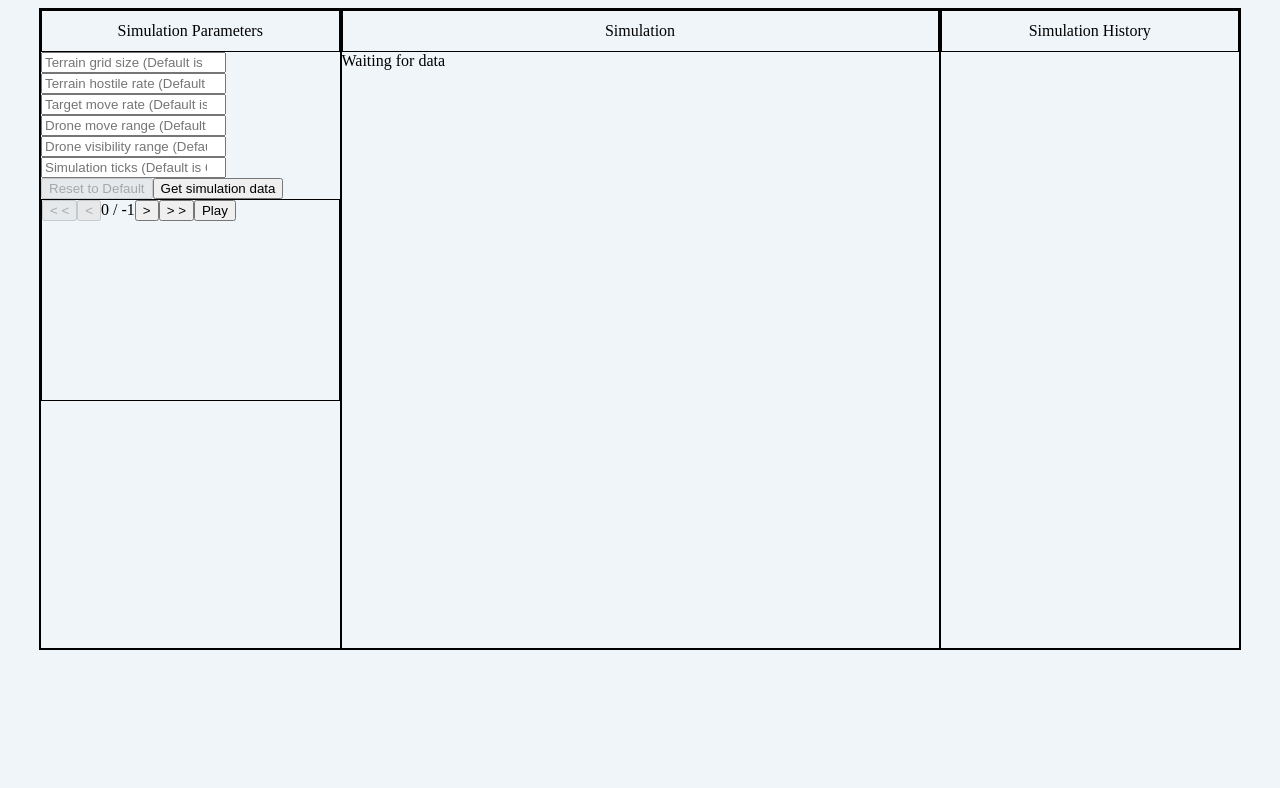
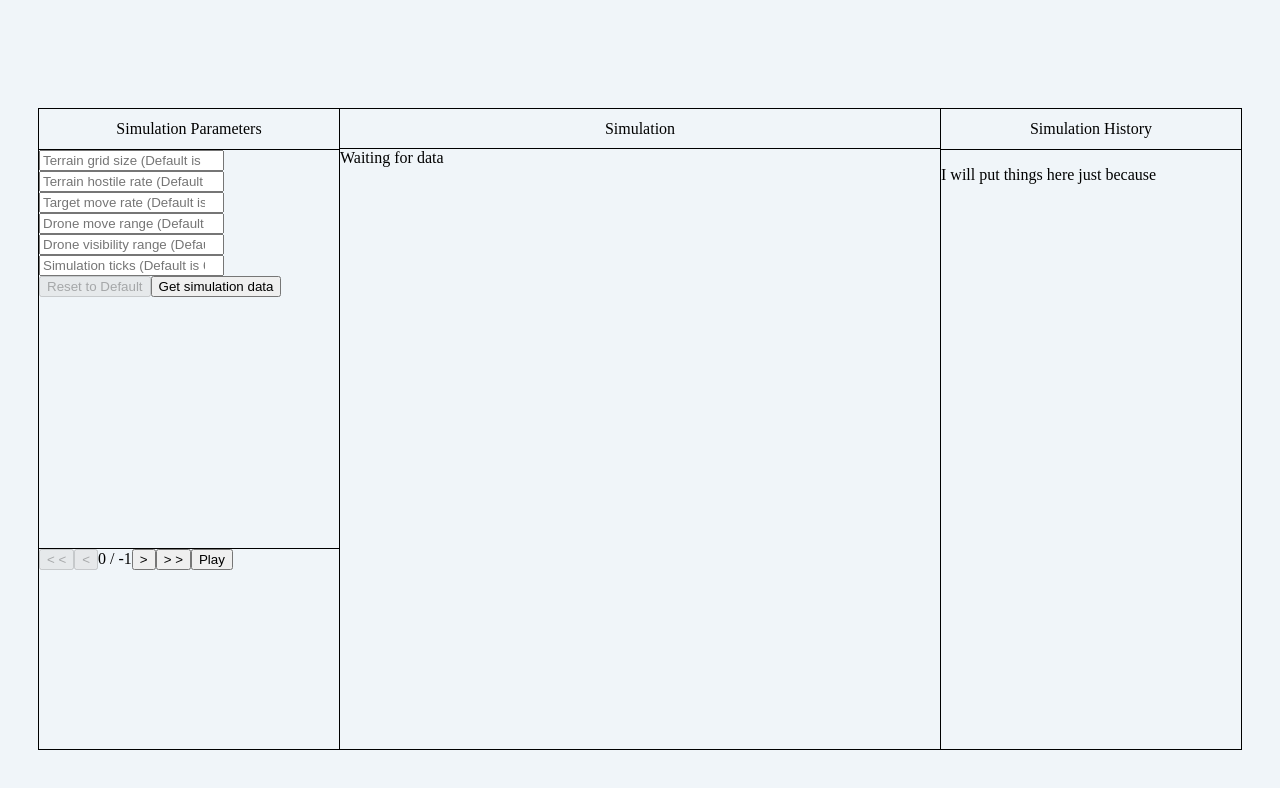
Before and after one commit to ZachFleck42/Drone-Mission-Simulator, a React (Create React App) app in the folder frontend/: page / in a window 1280 px wide. Shown: the top 788 px of the page. Built offline with nearby package versions, Linux system fonts and the light colour scheme; the HTML template or start-up script is replaced by a standard one.

Commit message:
Tweaks CSS to make everything fit nicely

```diff
--- a/frontend/src/App.css
+++ b/frontend/src/App.css
@@ -9,8 +9,7 @@ html {
 }
 
 .simulator {
-	width: 1200px;
-	height: 640px;
+	margin-top: 100px;
 	border: 1px solid black;
 	display: flex;
 }
@@ -20,7 +19,6 @@ html {
 .sim-history {
 	display: flex;
 	flex-direction: column;
-	border: 1px solid black;
 }
 
 .sim-params {
@@ -29,6 +27,8 @@ html {
 
 .sim-display {
 	width: 600px;
+	border-left: 1px solid black;
+	border-right: 1px solid black;
 }
 
 .sim-history {
@@ -42,12 +42,22 @@ html {
 	display: flex;
 	justify-content: center;
 	align-items: center;
-	border: 1px solid black;
+	border-bottom: 1px solid black;
 }
 
 .sim-controls {
 	height: 200px;
-	border: 1px solid black;
+}
+
+.sim-inputs {
+	height: 398px;
+	border-bottom: 1px solid black;
+}
+
+.sim-canvas {
+	width: 100%;
+	height: 100%;
+	max-height: 600px;
 }
 
 .frame-buttons {
--- a/frontend/src/App.tsx
+++ b/frontend/src/App.tsx
@@ -27,7 +27,7 @@ function App() {
 			<div className="simulator">
 				<div className="sim-params">
 					<div className="sim-params-header">Simulation Parameters</div>
-					<div className="user-inputs">
+					<div className="sim-inputs">
 						<RunSimulation api={API} onServerResponse={handleServerResponse} />
 					</div>
 					<div className="sim-controls">
@@ -42,6 +42,7 @@ function App() {
 				</div>
 				<div className="sim-display">
 					<div className="sim-display-header">Simulation</div>
+					<div className="sim-canvas">
 						{apiData.length <= 0 ? (
 							<span>Waiting for data</span>
 						) : (
@@ -63,8 +64,10 @@ function App() {
 							</>
 						)}
 					</div>
+				</div>
 				<div className="sim-history">
 					<div className="sim-history-header">Simulation History</div>
+					<p>I will put things here just because</p>
 				</div>
 			</div>
 		</div>
```
Lines whose indentation alone changed are shown as unchanged.
